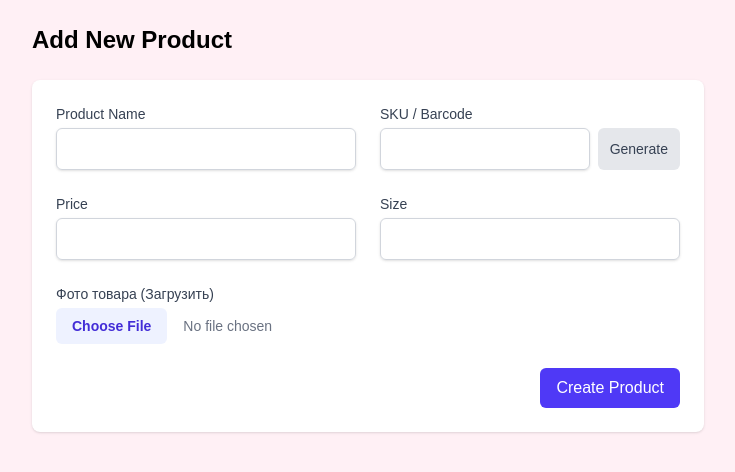
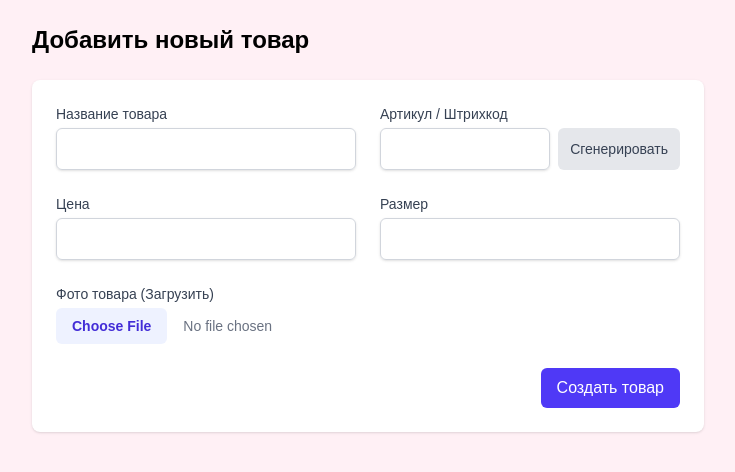
Before and after one commit to miriyaroepke-hash/inventory-app, a Next.js app: page /inventory/add in a window 1280 px wide. Shown: the top 472 px of the page, without its empty margins (272-1007 px from the left). Built offline with nearby package versions, Linux system fonts and the light colour scheme; no server answers.

Commit message:
Rebranding: Dimmiani and full Russian translation

```diff
--- a/app/inventory/[id]/edit/page.tsx
+++ b/app/inventory/[id]/edit/page.tsx
@@ -24,7 +24,7 @@ export default async function EditProductPage(props: Props) {
 
     return (
         <div className="max-w-2xl mx-auto">
-            <h1 className="text-2xl font-bold mb-6">Edit Product</h1>
+            <h1 className="text-2xl font-bold mb-6">Редактировать товар</h1>
             <ProductForm initialData={product} />
         </div>
     );
--- a/app/inventory/add/page.tsx
+++ b/app/inventory/add/page.tsx
@@ -3,7 +3,7 @@ import ProductForm from '@/components/ProductForm';
 export default function AddProductPage() {
     return (
         <div className="max-w-2xl mx-auto">
-            <h1 className="text-2xl font-bold mb-6">Add New Product</h1>
+            <h1 className="text-2xl font-bold mb-6">Добавить новый товар</h1>
             <ProductForm />
         </div>
     );
--- a/components/Navbar.tsx
+++ b/components/Navbar.tsx
@@ -24,7 +24,7 @@ export default function Navbar() {
                 <div className="flex h-16 justify-between">
                     <div className="flex">
                         <div className="flex flex-shrink-0 items-center">
-                            <span className="text-xl font-bold text-indigo-600">InvApp</span>
+                            <span className="text-xl font-bold text-indigo-600">Dimmiani</span>
                         </div>
                         <div className="hidden sm:ml-6 sm:flex sm:space-x-8">
                             {links.map((link) => {
--- a/components/ProductForm.tsx
+++ b/components/ProductForm.tsx
@@ -76,7 +76,7 @@ export default function ProductForm({ initialData }: ProductFormProps) {
 
             <div className="grid grid-cols-1 gap-6 sm:grid-cols-2">
                 <div>
-                    <label className="block text-sm font-medium text-gray-700">Product Name</label>
+                    <label className="block text-sm font-medium text-gray-700">Название товара</label>
                     <input
                         type="text"
                         name="name"
@@ -88,7 +88,7 @@ export default function ProductForm({ initialData }: ProductFormProps) {
                 </div>
 
                 <div>
-                    <label className="block text-sm font-medium text-gray-700">SKU / Barcode</label>
+                    <label className="block text-sm font-medium text-gray-700">Артикул / Штрихкод</label>
                     <div className="flex space-x-2">
                         <input
                             type="text"
@@ -107,13 +107,13 @@ export default function ProductForm({ initialData }: ProductFormProps) {
                             }}
                             className="mt-1 rounded-md bg-gray-200 px-3 py-2 text-sm text-gray-700 hover:bg-gray-300"
                         >
-                            Generate
+                            Сгенерировать
                         </button>
                     </div>
                 </div>
 
                 <div>
-                    <label className="block text-sm font-medium text-gray-700">Price</label>
+                    <label className="block text-sm font-medium text-gray-700">Цена</label>
                     <input
                         type="number"
                         name="price"
@@ -127,7 +127,7 @@ export default function ProductForm({ initialData }: ProductFormProps) {
                 </div>
 
                 <div>
-                    <label className="block text-sm font-medium text-gray-700">Size</label>
+                    <label className="block text-sm font-medium text-gray-700">Размер</label>
                     <input
                         type="text"
                         name="size"
@@ -218,7 +218,7 @@ export default function ProductForm({ initialData }: ProductFormProps) {
                     disabled={loading}
                     className="flex items-center justify-center rounded-md bg-indigo-600 px-4 py-2 text-white hover:bg-indigo-700 disabled:opacity-50"
                 >
-                    {loading ? <Loader2 className="animate-spin h-5 w-5" /> : (initialData ? 'Update Product' : 'Create Product')}
+                    {loading ? <Loader2 className="animate-spin h-5 w-5" /> : (initialData ? 'Обновить товар' : 'Создать товар')}
                 </button>
             </div>
         </form>
```
Also changed, not shown: 1 other file (tests, documents, lock files or other folders).
